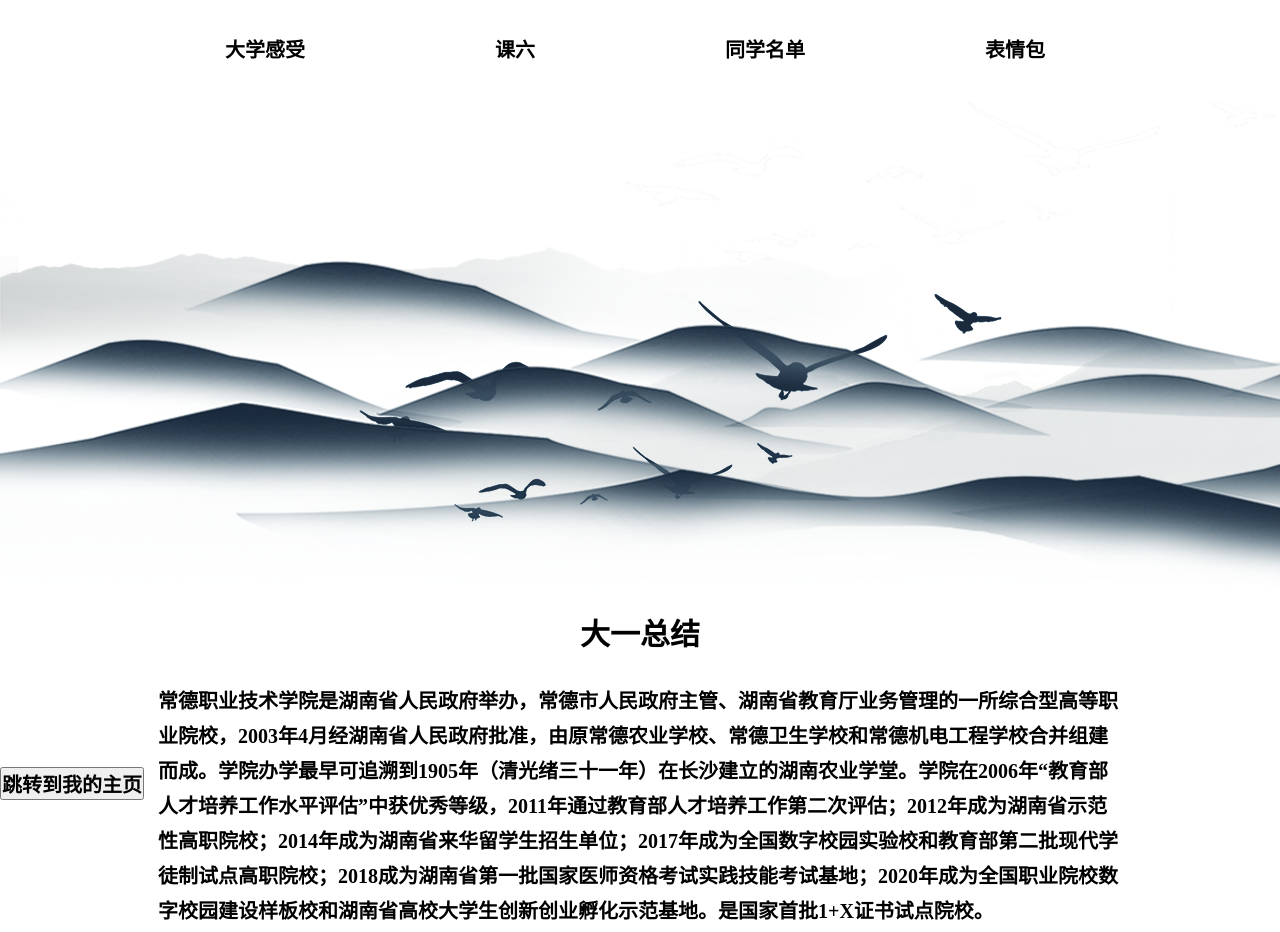
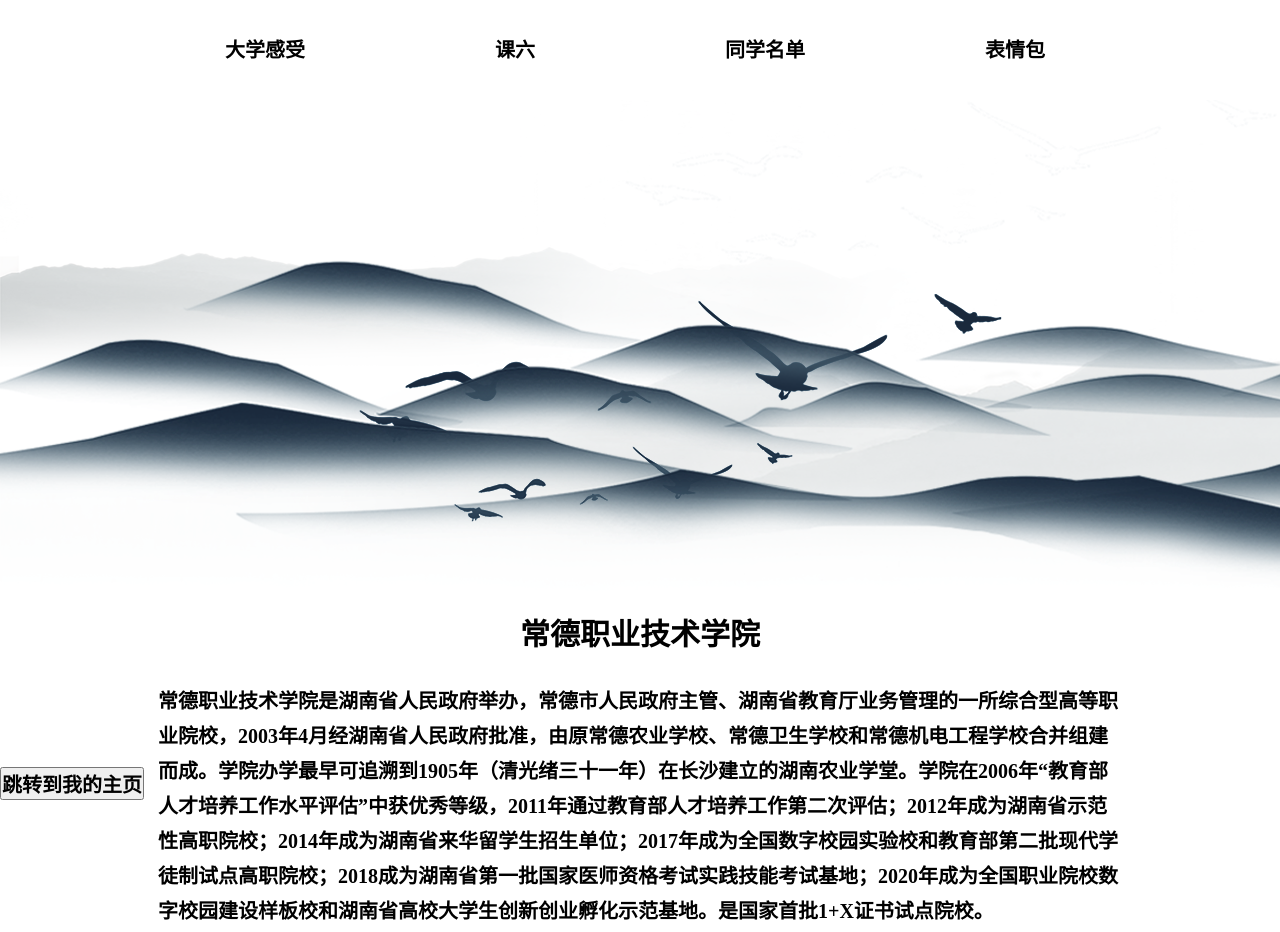
Before and after one commit to Jiuhe1129/cdzy, a plain HTML site: page index.html in a window 1280 px wide. Shown: the top 932 px of the page. Drawn offline with Linux system fonts and the light colour scheme.

Commit message:
更新学校简历

```diff
--- a/index.html
+++ b/index.html
@@ -56,7 +56,7 @@
     </div>
     <div class="xuyan">
         <div class="bt">
-            <h2>大一总结</h2>
+            <h2>常德职业技术学院</h2>
         </div>
         <div class="zhengwen">
             <p>
```
